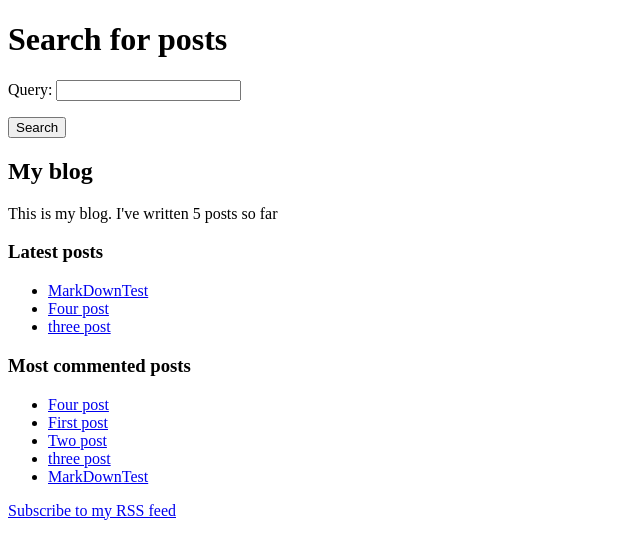
After one commit to Limbreaker/MyBlog, a Django app: page /blog/search/ in a window 1280 px wide. The commit adds this page. Shown: the top 559 px of the page, without its empty margins (0-640 px from the left). Run offline with Django 3.2, Linux system fonts and the light colour scheme; data comes from the database, SQL or seed files in the repository; both versions use the stored data as it was after the commit.

Commit message:
Added search functionality Generated sitemap Created by RSS

```diff
--- a/MyBlog/urls.py
+++ b/MyBlog/urls.py
@@ -1,22 +1,15 @@
-"""MyBlog URL Configuration
+from django.urls import path, include
+from django.contrib import admin
+from django.contrib.sitemaps.views import sitemap
+from blog.sitemaps import PostSitemap
 
-The `urlpatterns` list routes URLs to views. For more information please see:
-    https://docs.djangoproject.com/en/2.1/topics/http/urls/
-Examples:
-Function views
-    1. Add an import:  from my_app import views
-    2. Add a URL to urlpatterns:  path('', views.home, name='home')
-Class-based views
-    1. Add an import:  from other_app.views import Home
-    2. Add a URL to urlpatterns:  path('', Home.as_view(), name='home')
-Including another URLconf
-    1. Import the include() function: from django.urls import include, path
-    2. Add a URL to urlpatterns:  path('blog/', include('blog.urls'))
-"""
-from django.contrib import admin
-from django.urls import path, include
+sitemaps = {
+    'posts': PostSitemap,
+}
 
 urlpatterns = [
     path('admin/', admin.site.urls),
-    path('main/', include('blog.urls', namespace='blog')),
+    path('blog/', include('blog.urls', namespace='blog')),
+    path('sitemap.xml', sitemap, {'sitemaps': sitemaps},
+         name='django.contrib.sitemaps.views.sitemap')
 ]
--- a/blog/forms.py
+++ b/blog/forms.py
@@ -13,3 +13,7 @@ class CommentForm(forms.ModelForm):
     class Meta:
         model = Comment
         fields = ('name', 'email', 'body')
+
+
+class SearchForm(forms.Form):
+    query = forms.CharField()
--- a/blog/templatetags/blog_tags.py
+++ b/blog/templatetags/blog_tags.py
@@ -1,6 +1,7 @@
 from django import template
 from django.db.models import Count
-
+from django.utils.safestring import mark_safe
+import markdown
 from ..models import Post
 
 register = template.Library()
@@ -20,3 +21,8 @@ def show_latest_posts(count=5):
 @register.simple_tag
 def get_most_commented_posts(count=5):
     return Post.published.annotate(total_comments=Count('comments')).order_by('-total_comments')[:count]
+
+
+@register.filter(name='markdown')
+def markdown_format(text):
+    return mark_safe(markdown.markdown(text))
--- a/blog/urls.py
+++ b/blog/urls.py
@@ -1,5 +1,6 @@
 from django.urls import path
 from . import views
+from .feeds import LatestPostsFeed
 
 app_name = 'blog'
 
@@ -9,5 +10,7 @@ urlpatterns = [
     path('<int:year>/<int:month>/<int:day>/<slug:post>/',
          views.post_detail, name='post_detail'),
     path('<int:post_id>/share/', views.post_share, name='post_share'),
-    path('tag/<slug:tag_slug>', views.post_list, name='post_list_by_tag')
+    path('tag/<slug:tag_slug>', views.post_list, name='post_list_by_tag'),
+    path('feed/', LatestPostsFeed(), name='post_feed'),
+    path('search/', views.post_search, name='post_search'),
 ]
--- a/blog/views.py
+++ b/blog/views.py
@@ -2,10 +2,11 @@ from django.shortcuts import render, get_object_or_404
 from django.core.paginator import Paginator, EmptyPage, PageNotAnInteger
 from .models import Post, Comment
 from django.views.generic import ListView
-from .forms import EmailPostForm, CommentForm
+from .forms import EmailPostForm, CommentForm, SearchForm
 from django.core.mail import send_mail
 from taggit.models import Tag
 from django.db.models import Count
+from django.contrib.postgres.search import SearchVector, SearchQuery, SearchRank, TrigramSimilarity
 
 
 def post_list(request, tag_slug=None):
@@ -40,7 +41,7 @@ def post_detail(request, year, month, day, post):
             new_comment.post = post
             new_comment.save()
     else:
-            comment_form = CommentForm()
+        comment_form = CommentForm()
     post_tags_ids = post.tags.values_list('id', flat=True)
     similar_posts = Post.published.filter(tags__in=post_tags_ids).exclude(id=post.id)
     similar_posts = similar_posts.annotate(same_tags=Count('tags')).order_by('-same_tags', '-publish')[:4]
@@ -71,3 +72,24 @@ def post_share(request, post_id):
     else:
         form = EmailPostForm()
     return render(request, 'post/share.html', {'post': post, 'form': form, 'sent': sent})
+
+
+def post_search(request):
+    form = SearchForm()
+    query = None
+    results = []
+    if 'query' in request.GET:
+        form = SearchForm(request.GET)
+        if form.is_valid():
+            query = form.cleaned_data['query']
+            search_vector = SearchVector('title', weight='A') + SearchVector('body', weight='B')
+            search_query = SearchQuery(query)
+            results = Post.object.annotate(search=search_vector, rank=SearchRank(search_vector, search_query),
+                                           ).filter(rank__gte=0.3).order_by('-rank')
+            """results = Post.objects.annotate(
+                similarity=TrigramSimilarity('title', query),
+            ).filter(similarity__gt=0.3).order_by('-similarity')"""
+    return render(request, 'post/search.html',
+                  {'form': form,
+                   'query': query,
+                   'results': results})
--- a/templates/base.html
+++ b/templates/base.html
@@ -25,6 +25,7 @@
                         </li>
                     {% endfor %}
                 </ul>
+        <p><a href="{% url "blog:post_feed" %}">Subscribe to my RSS feed</a></p>
     </div>
 </body>
 </html>
--- a/templates/post/detail.html
+++ b/templates/post/detail.html
@@ -1,11 +1,12 @@
 {% extends "base.html" %}
+{% load blog_tags %}
 {% block title %}{{ post.title }}{% endblock %}
 {% block content %}
     <h1>{{ post.title }}</h1>
     <p class="date">
         Published {{ post.publish }} by {{ post.author }}
     </p>
-    {{ post.body|linebreaks }}
+    {{ post.body|markdown }}
     <p>
     <a href="{% url "blog:post_share" post.id %}">
         Share this post
--- a/templates/post/list.html
+++ b/templates/post/list.html
@@ -1,5 +1,5 @@
 {% extends "base.html" %}
-
+{% load blog_tags %}
 {% block title %}My blog{% endblock %}
 
 {% block content %}
@@ -13,7 +13,7 @@
         <p class="date">
             Published {{ post.publish }} by {{ post.author }}
         </p>
-        {{ post.body|truncatewords:30|linebreaks }}
+        {{ post.body|markdown|truncatewords_html:30 }}
 
         <p class="tags">Tags:
             {% for tag in post.tags.all %}
--- /dev/null
+++ b/templates/post/search.html
@@ -0,0 +1,27 @@
+{% extends "base.html" %}
+
+{% block title %}Search{% endblock %}
+
+{% block content %}
+    {% if query %}
+        <h1>Posts containing "{{ query }}"</h1>
+        <h3>
+            {% with results.count as total_results %}
+                Found {{ total_results }} result{{ total_results|pluralize }}
+            {% endwith %}
+        </h3>
+        {% for post in results %}
+            <h4><a href="{{ post.get_absolute_url }}">{{ post.title }}</a> </h4>
+            {{ post.body|truncatewords:5 }}
+        {% empty %}
+            <p>There are no results for your query.</p>
+        {% endfor %}
+        <p><a href="{% url "blog:post_search" %}">Search again</a></p>
+    {% else %}
+        <h1>Search for posts</h1>
+        <form action="." method="get">
+            {{ form.as_p }}
+            <input type="submit" value="Search">
+        </form>
+    {% endif %}
+{% endblock %}
```
Also changed, not shown: MyBlog/settings.py (+10 -4 lines), blog/feeds.py (added, +18 -0 lines), blog/sitemaps.py (added, +13 -0 lines), db.sqlite3.
